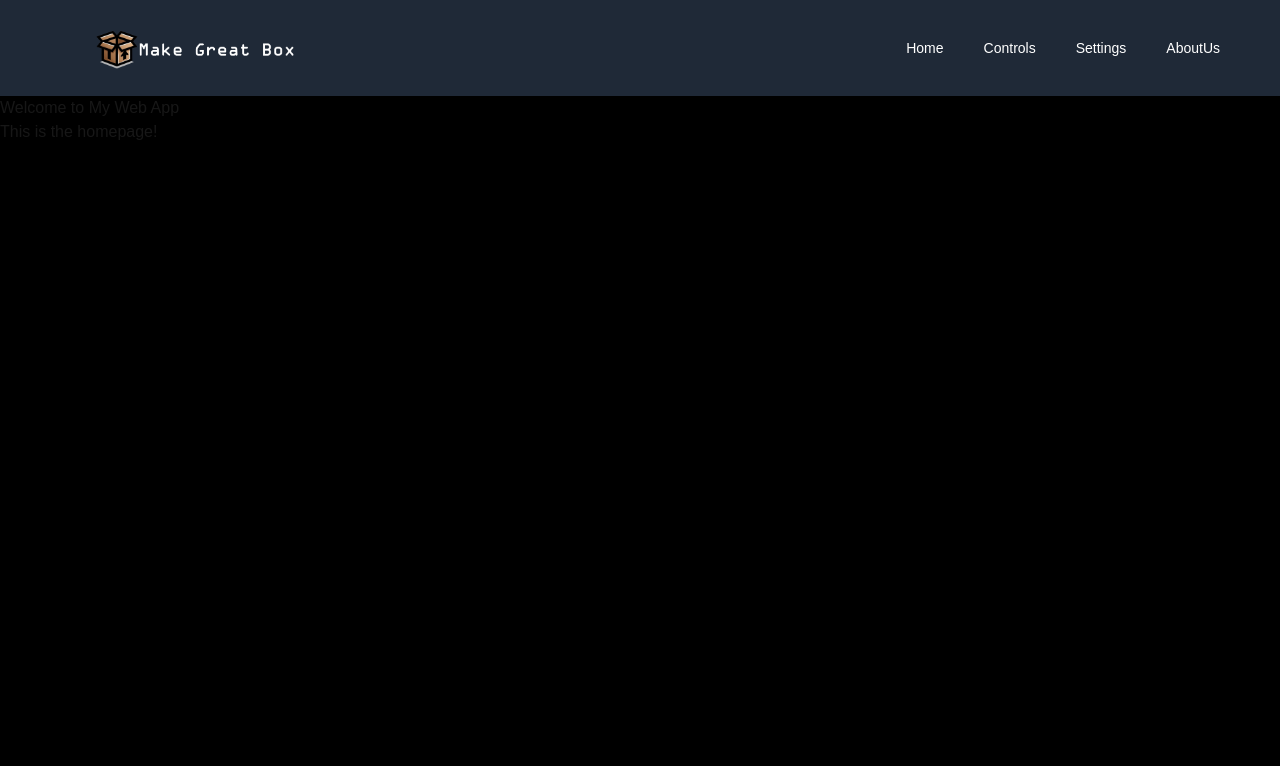
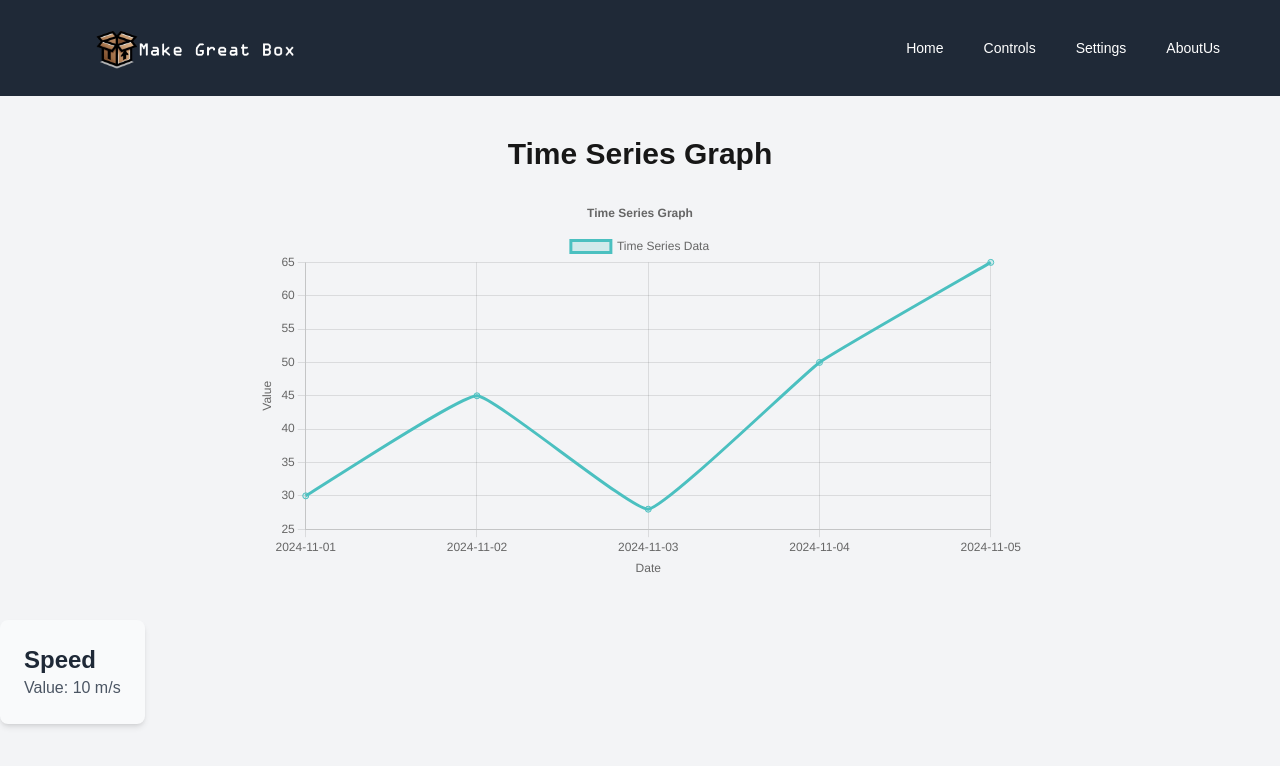
Before and after one commit to MakeGreatBox/frontend, a Next.js app: page / in a window 1280 px wide. Shown: the top 766 px of the page. Built offline with nearby package versions, Linux system fonts and the light colour scheme.

Commit message:
Dashboard v0

```diff
--- a/app/page.tsx
+++ b/app/page.tsx
@@ -1,6 +1,8 @@
 
 import React from "react";
 import Navbar from "../components/Navbar/Navbar";
+import TimeGraph from "@/components/TimeGraph/TimeGraph";
+import Cards from "@/components/TimeGraph/Cards";
 
 const Page: React.FC = () => {
   return (
@@ -9,9 +11,9 @@ const Page: React.FC = () => {
       <Navbar />
 
       {/* Page Content */}
-      <div className="content">
-        <h1>Welcome to My Web App</h1>
-        <p>This is the homepage!</p>
+      <div className="bg-gray-100 min-h-screen">
+      <TimeGraph />
+      <Cards/>
       </div>
     </div>
   );
--- /dev/null
+++ b/components/TimeGraph/Cards.tsx
@@ -0,0 +1,31 @@
+"use client";
+import React, { useState, useEffect } from 'react';
+import data from './data/card_data.json';  // Importing your JSON file
+
+// Define the type for the data
+interface Item {
+  id: string;
+  value: number;
+}
+
+const Cards: React.FC = () => {
+  // State to hold the data
+  const [items, setItems] = useState<Item[]>([]);
+
+  useEffect(() => {
+    setItems([data]);  // Set the data (assuming only one object)
+  }, []);
+
+  return (
+      <div className="space-y-6 w-3/12 flex">
+        {items.map((item) => (
+          <div key={item.id} className="p-6 bg-gray-50 rounded-lg shadow-md">
+            <h2 className="text-2xl font-semibold text-gray-800">{item.id}</h2>
+            <p className="text-gray-600">Value: {item.value} m/s</p>
+          </div>
+        ))}
+      </div>
+  );
+};
+
+export default Cards;
--- /dev/null
+++ b/components/TimeGraph/TimeGraph.tsx
@@ -0,0 +1,77 @@
+"use client";
+import React, { useEffect, useRef } from 'react';
+import { Chart, CategoryScale, LinearScale, LineElement, PointElement, Title, Tooltip, Legend, LineController } from 'chart.js';  // Import required components
+
+// Register the components with Chart.js
+Chart.register(
+  CategoryScale,
+  LinearScale,
+  LineElement,
+  PointElement,
+  Title,
+  Tooltip,
+  Legend,
+  LineController  // Register the LineController for line charts
+);
+
+import data from './data/timegraph_data.json';  // Correct way to import JSON data
+
+const TimeGraph: React.FC = () => {
+  const chartRef = useRef<HTMLCanvasElement>(null);
+
+  useEffect(() => {
+    if (chartRef.current) {
+      new Chart(chartRef.current, {
+        type: 'line',
+        data: {
+          labels: data.labels,  // Access the labels from the imported JSON
+          datasets: [
+            {
+              label: 'Time Series Data',
+              data: data.values,  // Access the values from the imported JSON
+              borderColor: 'rgb(75, 192, 192)',
+              backgroundColor: 'rgba(75, 192, 192, 0.2)',
+              tension: 0.1,
+            },
+          ],
+        },
+        options: {
+          responsive: true,
+          plugins: {
+            title: {
+              display: true,
+              text: 'Time Series Graph',
+            },
+          },
+          scales: {
+            x: {
+              type: 'category',  // Use category scale for x-axis
+              title: {
+                display: true,
+                text: 'Date',
+              },
+            },
+            y: {
+              type: 'linear',  // Use linear scale for y-axis
+              title: {
+                display: true,
+                text: 'Value',
+              },
+            },
+          },
+        },
+      });
+    }
+  }, []);
+
+  return (
+    <div className="p-10">
+      <h1 className="text-3xl font-bold mb-6 text-center">Time Series Graph</h1>
+      <div className="max-w-3xl mx-auto">
+        <canvas ref={chartRef}></canvas>
+      </div>
+    </div>
+  );
+};
+
+export default TimeGraph;
--- /dev/null
+++ b/components/TimeGraph/data/card_data.json
@@ -0,0 +1,6 @@
+{
+
+    "id": "Speed",
+    "value": [10]
+
+}
--- /dev/null
+++ b/components/TimeGraph/data/timegraph_data.json
@@ -0,0 +1,4 @@
+{
+    "labels": ["2024-11-01", "2024-11-02", "2024-11-03", "2024-11-04", "2024-11-05"],
+    "values": [30, 45, 28, 50, 65]
+  }
--- /dev/null
+++ b/public/data.json
@@ -0,0 +1,6 @@
+{
+
+    "id": "Speed",
+    "value": [10]
+
+}
```
Also changed, not shown: package.json (+15 -5 lines), tsconfig.json (+7 -2 lines), 1 other file (tests, documents, lock files or other folders).
